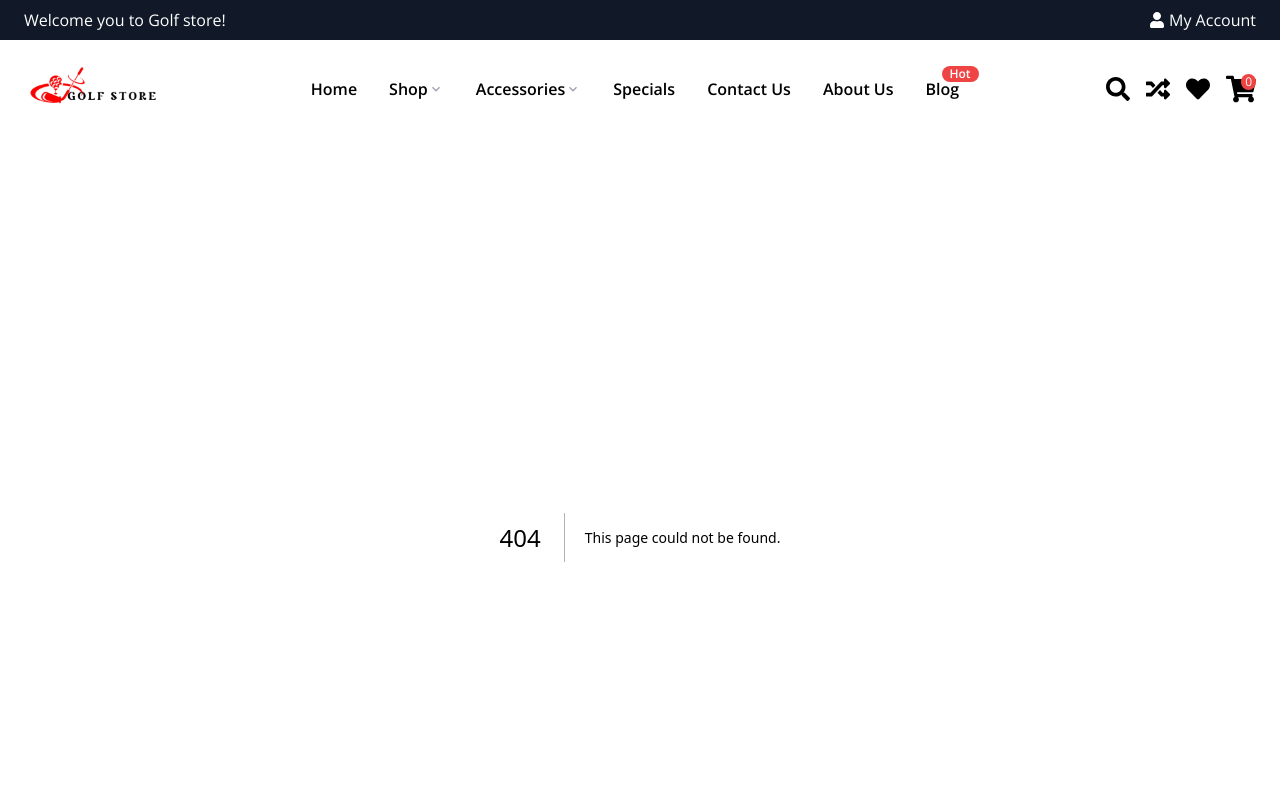
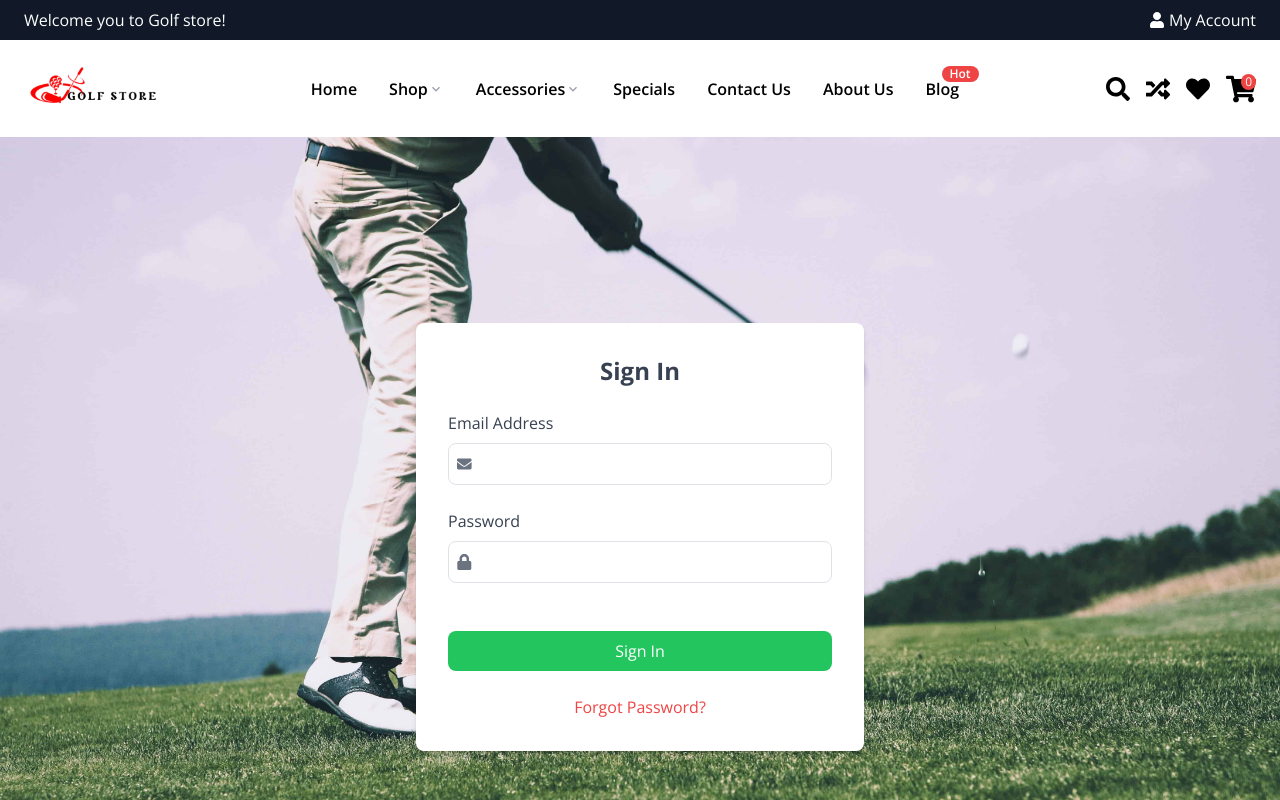
Before and after one commit to akinolapo/golf-store, a Next.js app: page /sign-in in a window 1280 px wide. Before the commit this address had no page. Shown: the top 800 px of the page. Built offline with nearby package versions, Linux system fonts and the light colour scheme.

Commit message:
sigin page

```diff
--- /dev/null
+++ b/src/app/(pages)/(auth)/sign-in/page.tsx
@@ -0,0 +1,130 @@
+"use client";
+
+import React, { useState } from "react";
+import { FaLock, FaEnvelope } from "react-icons/fa";
+import { FiX } from "react-icons/fi";
+
+const Page: React.FC = () => {
+  const [email, setEmail] = useState("");
+  const [password, setPassword] = useState("");
+  const [showResetPassword, setShowResetPassword] = useState(false);
+  const [resetEmail, setResetEmail] = useState("");
+
+  const handleSignIn = (e: React.FormEvent) => {
+    e.preventDefault();
+    // Handle sign-in logic here
+  };
+
+  const handleResetPassword = (e: React.FormEvent) => {
+    e.preventDefault();
+    // Handle reset password logic here
+  };
+
+  const closeResetPassword = () => {
+    setShowResetPassword(false);
+    setResetEmail("");
+  };
+
+  return (
+    <div className="min-h-screen flex items-center justify-center bg-[url('/images/bg.jpg')] bg-no-repeat bg-cover bg-center">
+      <div className="bg-white shadow-md rounded-lg p-8 max-w-md w-full">
+        <h2 className="text-2xl font-bold mb-6 text-center text-gray-700">
+          Sign In
+        </h2>
+        <form onSubmit={handleSignIn}>
+          <div className="mb-4">
+            <label className="block text-gray-700 mb-2" htmlFor="email">
+              Email Address
+            </label>
+            <div className="flex items-center border border-gray-300 rounded-lg">
+              <FaEnvelope className="mx-2 text-gray-500" />
+              <input
+                type="email"
+                id="email"
+                name="email"
+                value={email}
+                onChange={(e) => setEmail(e.target.value)}
+                className="w-full px-3 py-2 focus:outline-none rounded-r-lg"
+                required
+              />
+            </div>
+          </div>
+          <div className="mb-4">
+            <label className="block text-gray-700 mb-2" htmlFor="password">
+              Password
+            </label>
+            <div className="flex items-center border border-gray-300 rounded-lg">
+              <FaLock className="mx-2 text-gray-500" />
+              <input
+                type="password"
+                id="password"
+                name="password"
+                value={password}
+                onChange={(e) => setPassword(e.target.value)}
+                className="w-full px-3 py-2 focus:outline-none rounded-r-lg"
+                required
+              />
+            </div>
+          </div>
+          <button
+            type="submit"
+            className="w-full bg-green-500 text-white py-2 rounded-lg mt-4 hover:bg-green-600 transition duration-300"
+          >
+            Sign In
+          </button>
+        </form>
+        <div className="mt-4 text-center">
+          <button
+            onClick={() => setShowResetPassword(true)}
+            className="text-red-500 hover:underline"
+          >
+            Forgot Password?
+          </button>
+        </div>
+      </div>
+
+      {showResetPassword && (
+        <div className="fixed inset-0 flex items-center justify-center bg-black bg-opacity-50">
+          <div className="bg-white shadow-md rounded-lg p-8 max-w-md w-full relative">
+            <button
+              onClick={closeResetPassword}
+              className="absolute top-4 right-4 text-gray-500 hover:text-gray-700"
+            >
+              <FiX size={24} />
+            </button>
+            <h2 className="text-2xl font-bold mb-6 text-center text-gray-700">
+              Reset Password
+            </h2>
+            <form onSubmit={handleResetPassword}>
+              <div className="mb-4">
+                <label
+                  className="block text-gray-700 mb-2"
+                  htmlFor="resetEmail"
+                >
+                  Email Address
+                </label>
+                <input
+                  type="email"
+                  id="resetEmail"
+                  name="resetEmail"
+                  value={resetEmail}
+                  onChange={(e) => setResetEmail(e.target.value)}
+                  className="w-full px-3 py-2 border border-gray-300 rounded-lg focus:outline-none"
+                  required
+                />
+              </div>
+              <button
+                type="submit"
+                className="w-full bg-red-500 text-white py-2 rounded-lg mt-4 hover:bg-red-600 transition duration-300"
+              >
+                Reset Password
+              </button>
+            </form>
+          </div>
+        </div>
+      )}
+    </div>
+  );
+};
+
+export default Page;
```
Also changed, not shown: public/images/bg.jpg (added), src/app/(pages)/(auth)/sign-up/page.tsx (added).
